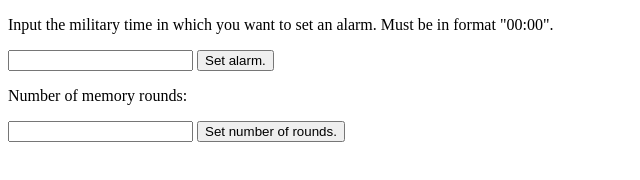
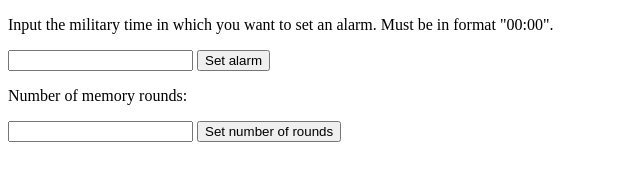
Before and after one commit to michelleyl78/PHYS_S-12, a plain HTML site: page firebaseintro.html in a window 1280 px wide. Shown: the full height of the page, 0-640 px from the left. Drawn offline with Linux system fonts and the light colour scheme.

Commit message:
Update firebaseintro.html

```diff
--- a/firebaseintro.html
+++ b/firebaseintro.html
@@ -10,11 +10,11 @@
 	<p> Input the military time in which you want to set an alarm. Must be in format "00:00". </p>
 	<p>
 	<input type="text" id="alarmSet">
-	<button onclick="setAlarm()">Set alarm.</button> </p>
+	<button onclick="setAlarm()">Set alarm</button> </p>
 
 	<p> Number of memory rounds: </p>
 	<p> <input type="text" id="rounds">
-		<button onclick="setRounds()">Set number of rounds.</button></p>
+		<button onclick="setRounds()">Set number of rounds</button></p>
 
 	<!-- The core Firebase JS SDK is always required and must be listed first -->
 	<!-- The core Firebase JS SDK is always required and must be listed first -->
```
